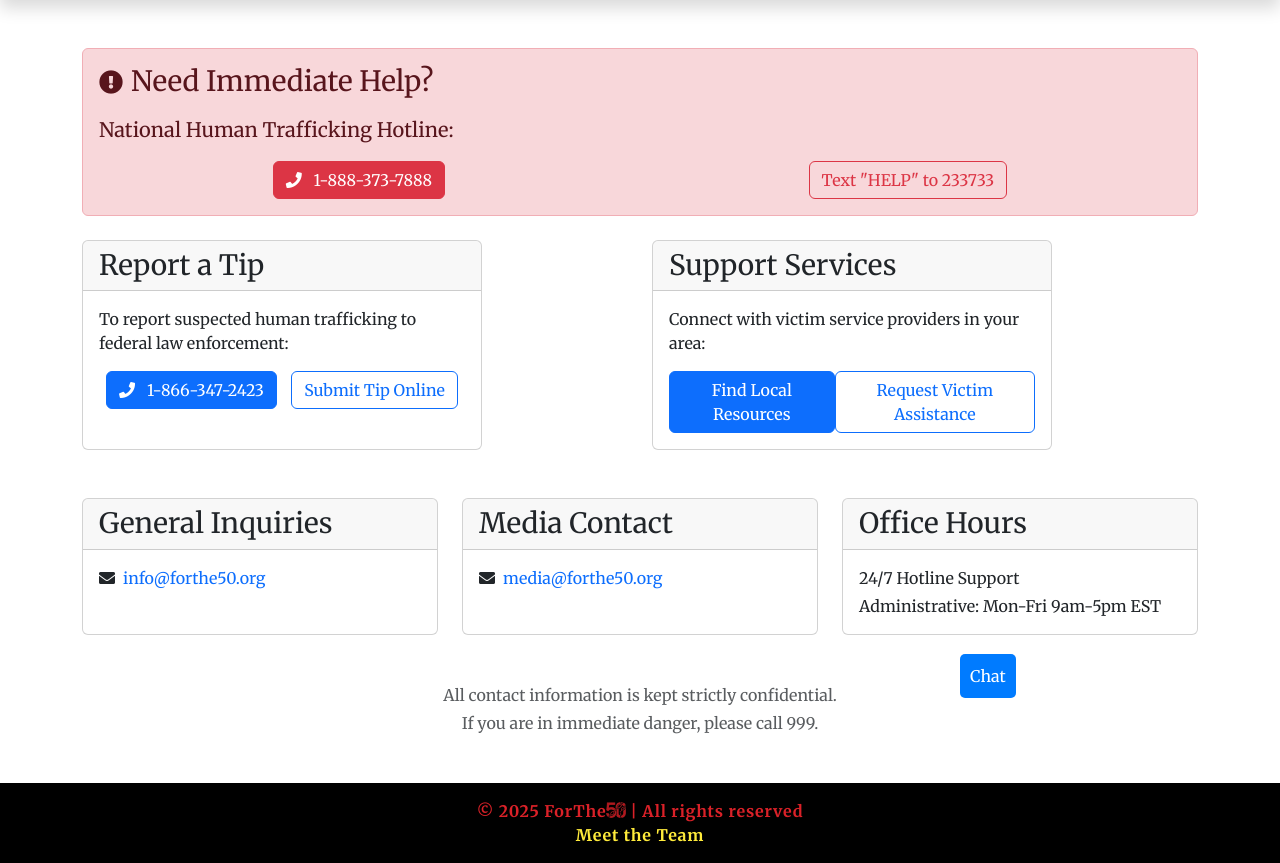
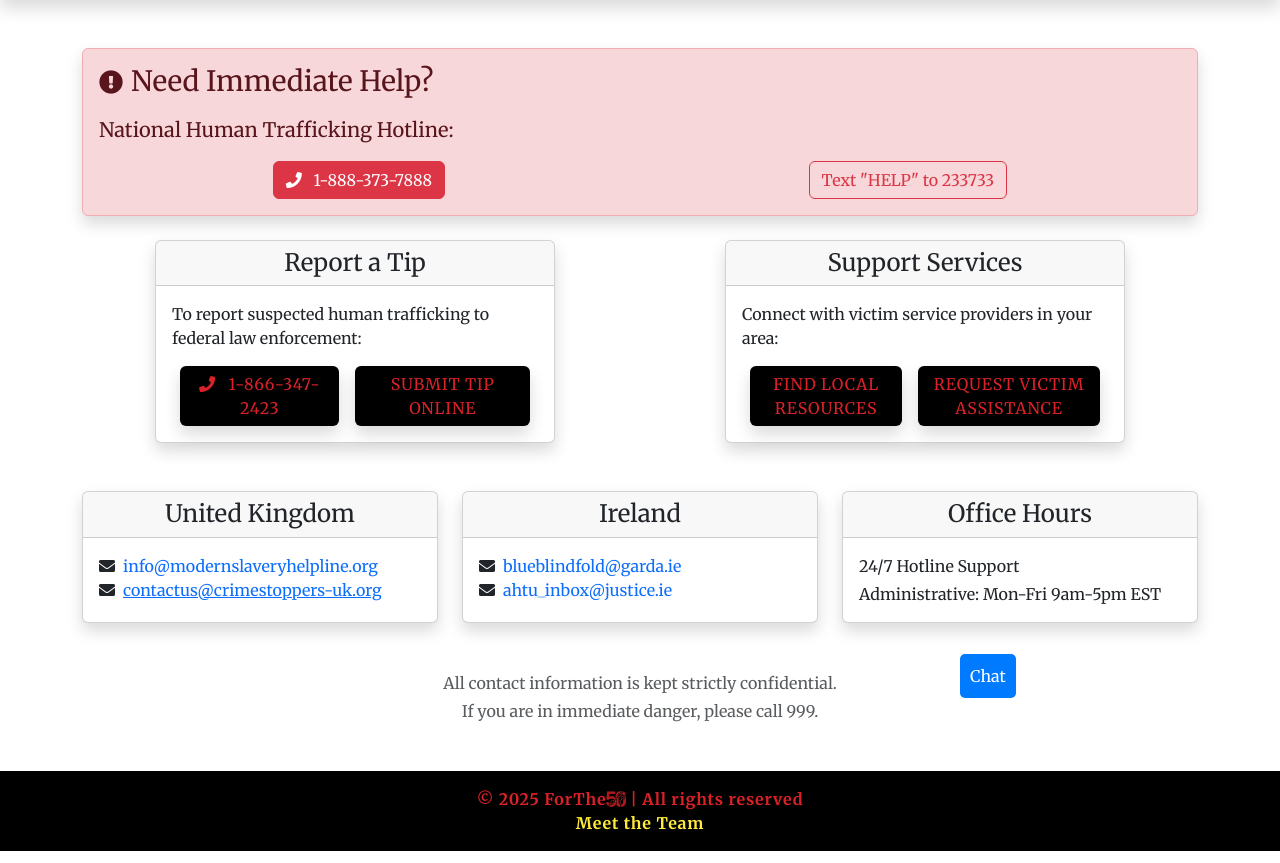
Before and after one commit to surfdemon/ForThe50, a Django app: page /contact/ in a window 1280 px wide. Shown: the part 82-945 px from the top of the page. Run offline with Django 4.2, Linux system fonts and the light colour scheme; some libraries are stand-ins or nearby versions.

Commit message:
Add: new styling to contact and team pages

```diff
--- a/forthe50/templates/forthe50/contact.html
+++ b/forthe50/templates/forthe50/contact.html
@@ -6,7 +6,7 @@
     <div id="root">
         <div class="container py-5">
             <!-- Emergency Contact Section -->
-            <div class="alert alert-danger mb-4">
+            <div class="alert shadow rounded alert-danger mb-4">
                 <div class="d-flex align-items-center mb-3">
                     <i class="fas fa-exclamation-circle fs-4 me-2"></i>
                     <h2 class="fs-3 mb-0">Need Immediate Help?</h2>
@@ -29,18 +29,18 @@
             <div class="row gy-4 mb-5">
                 <!-- Report Section -->
                 <div class="col-md-6">
-                    <div class="card h-100">
+                    <div class="card shadow rounded mx-auto h-100">
                         <div class="card-header">
-                            <h3 class="card-title mb-0">Report a Tip</h3>
+                            <h3 class="h4 card-title text-center mb-0">Report a Tip</h3>
                         </div>
                         <div class="card-body">
                             <p>To report suspected human trafficking to federal law enforcement:</p>
                             <div class="d-flex justify-content-around">
-                                <button class="btn btn-primary">
+                                <button class="btn primary-btn text-uppercase shadow mx-2">
                                     <i class="fas fa-phone me-2"></i>
                                     1-866-347-2423
                                 </button>
-                                <button class="btn btn-outline-primary">
+                                <button class="btn primary-btn text-uppercase shadow mx-2">
                                     Submit Tip Online
                                 </button>
                             </div>
@@ -50,17 +50,17 @@
 
                 <!-- Support Services -->
                 <div class="col-md-6">
-                    <div class="card h-100">
+                    <div class="card shadow rounded mx-auto h-100">
                         <div class="card-header">
-                            <h3 class="card-title mb-0">Support Services</h3>
+                            <h3 class="h4 card-title text-center mb-0">Support Services</h3>
                         </div>
                         <div class="card-body">
                             <p>Connect with victim service providers in your area:</p>
                             <div class="d-flex justify-content-around">
-                                <button class="btn btn-primary">
+                                <button class="btn primary-btn text-uppercase shadow mx-2">
                                     Find Local Resources
                                 </button>
-                                <button class="btn btn-outline-primary">
+                                <button class="btn primary-btn text-uppercase shadow mx-2">
                                     Request Victim Assistance
                                 </button>
                             </div>
@@ -73,16 +73,16 @@
             <div class="row gy-4">
                 <!-- General Inquiries -->
                 <div class="col-md-4">
-                    <div class="card h-100">
+                    <div class="card shadow rounded h-100">
                         <div class="card-header">
-                            <h3 class="card-title mb-0">General Inquiries</h3>
+                            <h3 class="h4 card-title text-center mb-0">United Kingdom</h3>
                         </div>
                         <div class="card-body">
                             <div class="d-flex align-items-center">
-                                <i class="fas fa-envelope me-2"></i>
-                                <a href="mailto:info@forthe50.org" class="text-decoration-none">
-                                    info@forthe50.org
-                                </a>
+                                <i class="fas fa-envelope me-2"></i><a href="mailto:info@modernslaveryhelpline.org" class="text-decoration-none">info@modernslaveryhelpline.org</a>
+                            </div>
+                            <div class="d-flex align-items-center">
+                                <i class="fas fa-envelope me-2"></i><a href="mailto:contactus@crimestoppers-uk.org">contactus@crimestoppers-uk.org</a>
                             </div>
                         </div>
                     </div>
@@ -90,15 +90,21 @@
 
                 <!-- Media Contact -->
                 <div class="col-md-4">
-                    <div class="card h-100">
+                    <div class="card shadow rounded h-100">
                         <div class="card-header">
-                            <h3 class="card-title mb-0">Media Contact</h3>
+                            <h3 class="h4 card-title text-center mb-0">Ireland</h3>
                         </div>
                         <div class="card-body">
                             <div class="d-flex align-items-center">
                                 <i class="fas fa-envelope me-2"></i>
-                                <a href="mailto:media@forthe50.org" class="text-decoration-none">
-                                    media@forthe50.org
+                                <a href="mailto:blueblindfold@garda.ie" class="text-decoration-none">
+                                    blueblindfold@garda.ie
+                                </a>
+                            </div>
+                            <div class="d-flex align-items-center">
+                                <i class="fas fa-envelope me-2"></i>
+                                <a href="mailto:ahtu_inbox@justice.ie" class="text-decoration-none">
+                                    ahtu_inbox@justice.ie
                                 </a>
                             </div>
                         </div>
@@ -107,9 +113,9 @@
 
                 <!-- Office Hours -->
                 <div class="col-md-4">
-                    <div class="card h-100">
+                    <div class="card shadow rounded h-100">
                         <div class="card-header">
-                            <h3 class="card-title mb-0">Office Hours</h3>
+                            <h3 class="h4 card-title text-center mb-0">Office Hours</h3>
                         </div>
                         <div class="card-body">
                             <p class="mb-1">24/7 Hotline Support</p>
```
Also changed, not shown: forthe50/templates/forthe50/team.html (+6 -6 lines).
